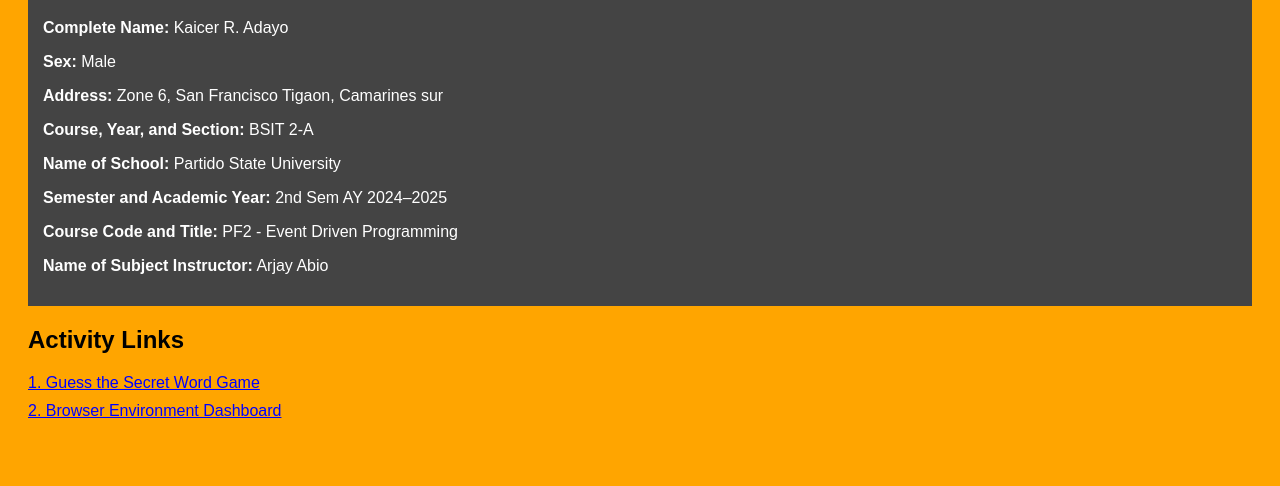
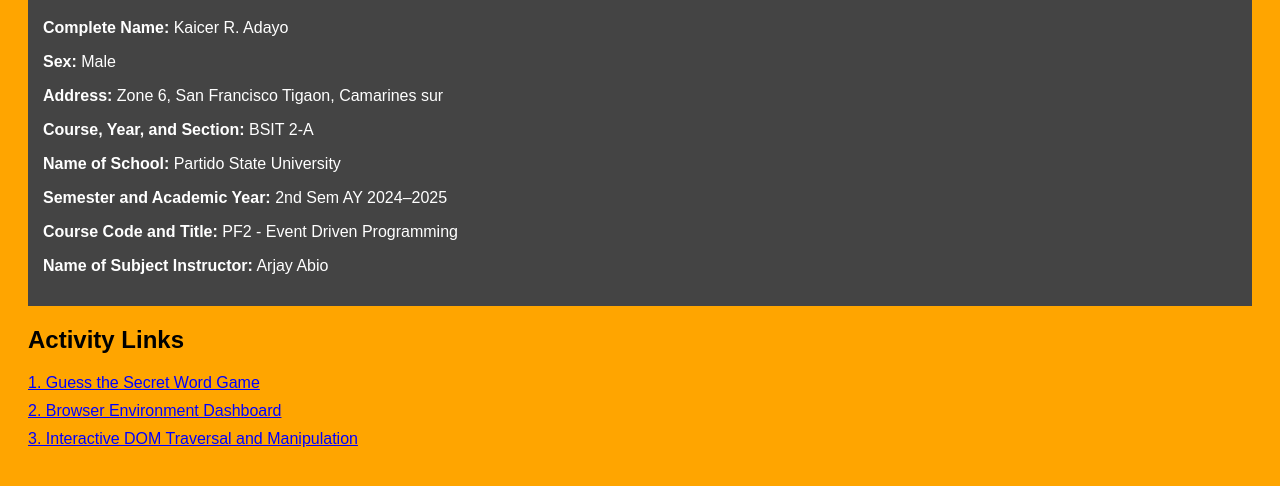
Before and after one commit to KAICERADAYO/kaii, a plain HTML site: page index.html in a window 1280 px wide. Shown: the part 104-590 px from the top of the page. Drawn offline with Linux system fonts and the light colour scheme.

Commit message:
Update index.html

```diff
--- a/index.html
+++ b/index.html
@@ -40,6 +40,7 @@
     <h2>Activity Links</h2>
     <a href="guess the game.html">1. Guess the Secret Word Game</a>
     <a href="browser_dashboard.html">2. Browser Environment Dashboard</a>
+     <a href="browser_dashboard.html">3. Interactive DOM Traversal and Manipulation</a>
   </section>
 
   <script>
```
